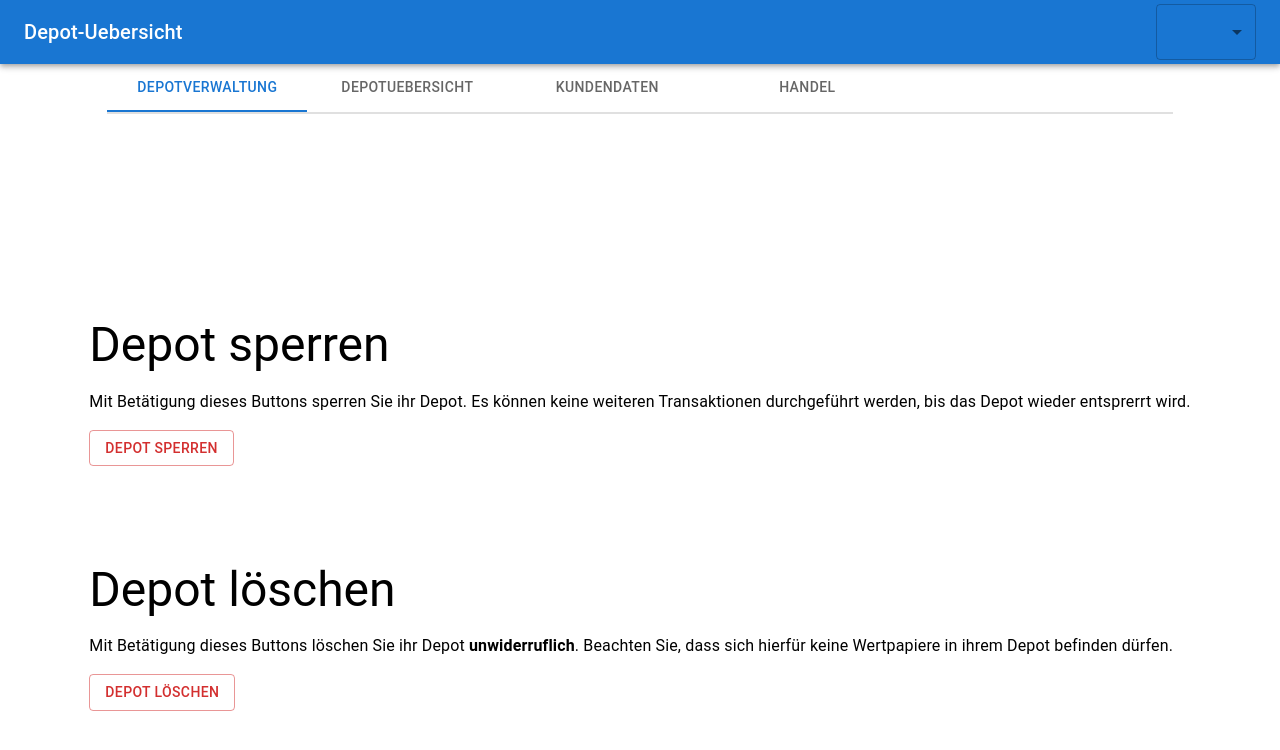
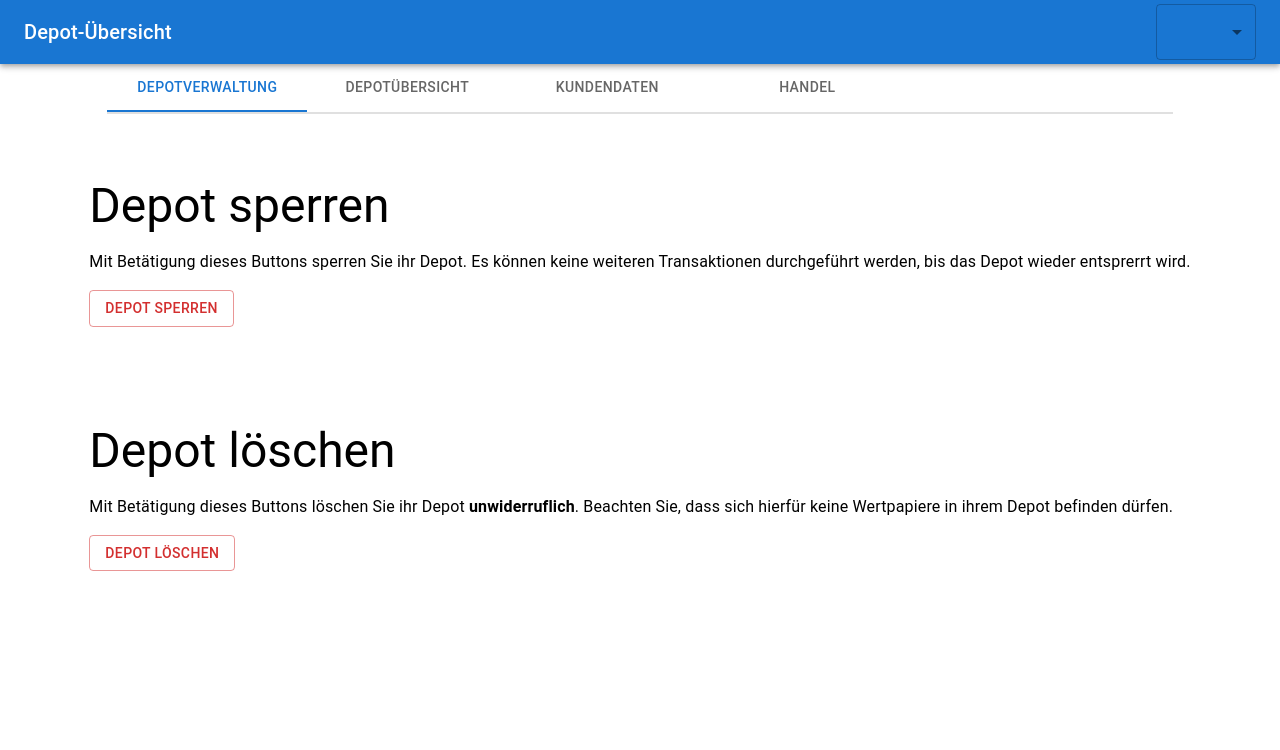
Before and after one commit to HSWsac2/depot-ui, a React (Create React App) app: page /management in a window 1280 px wide. Shown: the top 750 px of the page. Built offline with nearby package versions, Linux system fonts and the light colour scheme.

Commit message:
integrate management into frame

```diff
--- a/src/app/components/DepotManagement.js
+++ b/src/app/components/DepotManagement.js
@@ -5,7 +5,7 @@ export default function DepotManagement() {
         <Container
             maxWidth="lg"
             spacing={0}
-            sx={{ display: 'flex', minHeight: '100vh', alignItems: 'center', justifyContent: 'center' }}
+            sx={{ display: 'flex', justifyContent: 'center', marginTop: '4rem' }}
         >
             <Stack spacing={12}>
                 <Stack spacing={2}>
--- a/src/app/components/frame/HeaderBar.js
+++ b/src/app/components/frame/HeaderBar.js
@@ -9,20 +9,20 @@ const HeaderBar = ({ role, setRole }) => {
     return (<AppBar position="static">
         <Toolbar>
             <Typography variant="h6" component="div" sx={{ flexGrow: 1 }}>
-                Depot-Uebersicht
+                Depot-Übersicht
             </Typography>
             <Box sx={{ minWidth: 100 }}>
                 <FormControl fullWidth>
                     <Select
-                        labelId="demo-simple-select-label"
-                        id="demo-simple-select"
+                        labelId="select-label"
+                        id="select"
                         value={role}
                         onChange={handleChangeFirst}
                         autoWidth
                         defaultValue={role}
                     >
                         <MenuItem value={"customer"} sx={{ minWidth: 100 }}>Kunde</MenuItem>
-                        <MenuItem value={"banker"} sx={{ minWidth: 100 }}>Banker</MenuItem>
+                        <MenuItem value={"staff"} sx={{ minWidth: 100 }}>Mitarbeiter</MenuItem>
                     </Select>
                 </FormControl>
             </Box>
--- a/src/app/components/frame/NavigationTabs.js
+++ b/src/app/components/frame/NavigationTabs.js
@@ -10,11 +10,11 @@ const NavigationTabs = () => {
     const tabs = [
         {
             label: "Depotverwaltung",
-            pathPrefix: "/control",
-            target: "/control"
+            pathPrefix: "/management",
+            target: "/management"
         },
         {
-            label: "Depotuebersicht",
+            label: "Depotübersicht",
             pathPrefix: "/overview",
             target: "/overview"
 
```
